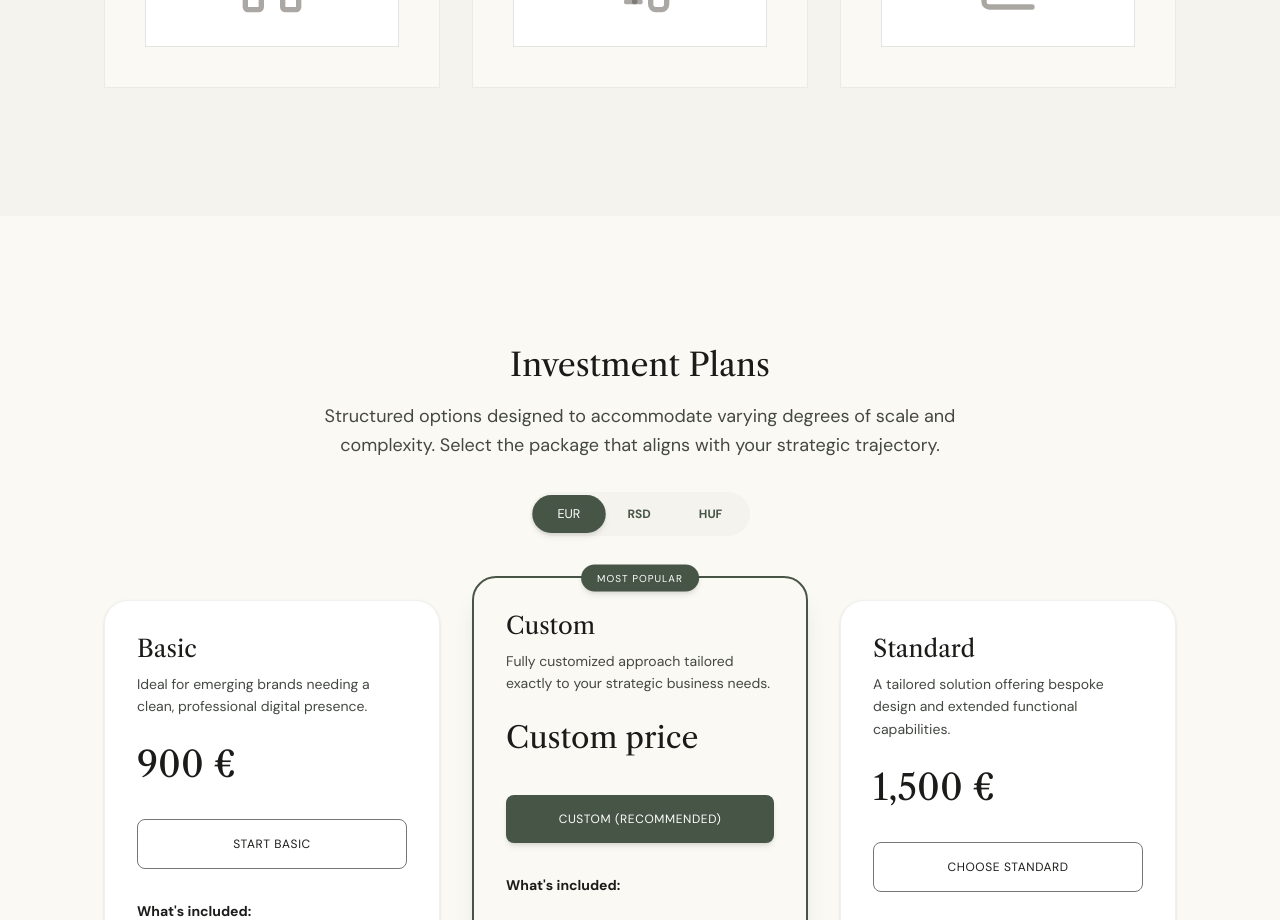
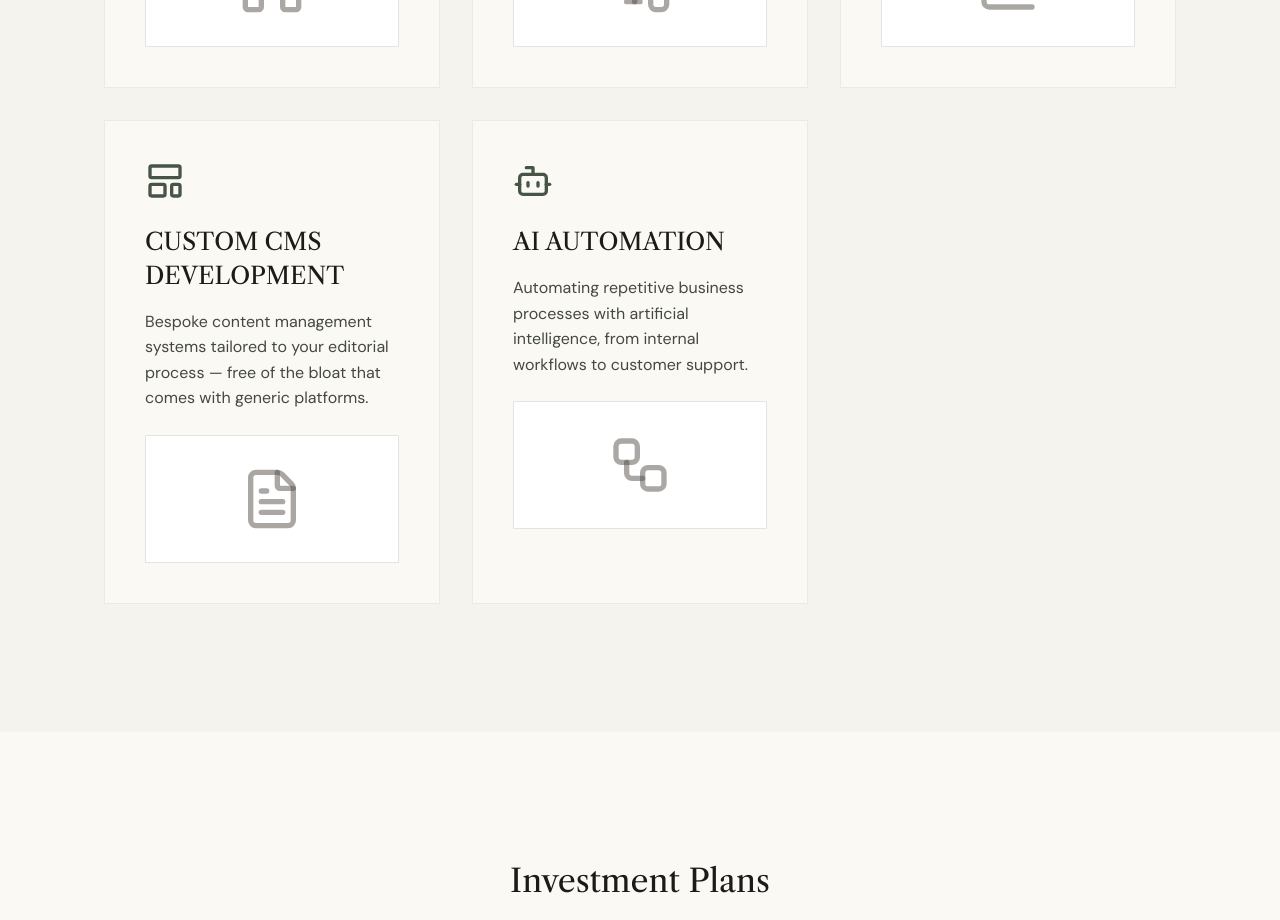
Before and after one commit to bajoPivljanin/marbay-solutions, a Next.js app: page /en in a window 1280 px wide. Shown: the part 1580-2500 px from the top of the page. Built offline with nearby package versions, Linux system fonts and the light colour scheme.

Commit message:
add Custom CMS and AI Automation to homepage, reorder services
- Homepage "Our Capabilities" now shows all 5 services
- AI Automation moved to position 02 on the Services page,
  right after Website Development

```diff
--- a/app/[lang]/page.tsx
+++ b/app/[lang]/page.tsx
@@ -9,7 +9,11 @@ import {
   LineChart,
   ArrowRight,
   Mail,
-  MapPin
+  MapPin,
+  LayoutTemplate,
+  FileText,
+  Bot,
+  Workflow
 } from "lucide-react";
 import PricingComparison from "../components/PricingComparison";
 import SiteHeader from "../components/SiteHeader";
@@ -88,6 +92,28 @@ export default async function Page({ params }: { params: Promise<{ lang: Locale
               </p>
               <div className="h-32 border border-outline/20 relative overflow-hidden flex items-center justify-center bg-surface-container-lowest">
                 <LineChart className="w-16 h-16 text-tertiary/50" />
+              </div>
+            </div>
+            {/* Capability 4 */}
+            <div className="bg-surface p-10 border border-outline-variant/30 group hover:bg-surface-bright transition-colors duration-500">
+              <LayoutTemplate className="w-10 h-10 text-primary mb-6" />
+              <h3 className="font-headline-sm text-headline-sm mb-4">{dict.capabilities.customCms}</h3>
+              <p className="font-body-md text-body-md text-on-surface-variant mb-6">
+                {dict.capabilities.customCmsDesc}
+              </p>
+              <div className="h-32 border border-outline/20 relative overflow-hidden flex items-center justify-center bg-surface-container-lowest">
+                <FileText className="w-16 h-16 text-tertiary/50" />
+              </div>
+            </div>
+            {/* Capability 5 */}
+            <div className="bg-surface p-10 border border-outline-variant/30 group hover:bg-surface-bright transition-colors duration-500">
+              <Bot className="w-10 h-10 text-primary mb-6" />
+              <h3 className="font-headline-sm text-headline-sm mb-4">{dict.capabilities.aiAuto}</h3>
+              <p className="font-body-md text-body-md text-on-surface-variant mb-6">
+                {dict.capabilities.aiAutoDesc}
+              </p>
+              <div className="h-32 border border-outline/20 relative overflow-hidden flex items-center justify-center bg-surface-container-lowest">
+                <Workflow className="w-16 h-16 text-tertiary/50" />
               </div>
             </div>
           </div>
--- a/app/[lang]/services/page.tsx
+++ b/app/[lang]/services/page.tsx
@@ -109,6 +109,44 @@ export default async function ServicesPage({ params }: { params: Promise<{ lang:
                 <span className="font-label-caps text-label-caps text-tertiary-fixed-dim">02</span>
               </div>
               <div className="md:col-span-6">
+                <h2 className="font-headline-md text-3xl md:text-4xl text-primary mb-6">{dict.services.aiAutoTitle}</h2>
+                <p className="font-body-md text-lg text-on-surface-variant leading-relaxed">
+                  {dict.services.aiAutoDesc}
+                </p>
+              </div>
+              <div className="md:col-span-4 md:col-start-9">
+                <h3 className="font-label-caps text-[10px] uppercase tracking-widest text-tertiary mb-6 border-b border-outline-variant/30 pb-2">
+                  {dict.services.deliverables}
+                </h3>
+                <ul className="space-y-6">
+                  <li className="flex items-start gap-4">
+                    <Workflow className="w-5 h-5 text-tertiary shrink-0 mt-0.5" strokeWidth={1.5} />
+                    <div>
+                      <span className="font-body-md font-medium text-on-surface block">{dict.services.aiWorkflow}</span>
+                    </div>
+                  </li>
+                  <li className="flex items-start gap-4">
+                    <Bot className="w-5 h-5 text-tertiary shrink-0 mt-0.5" strokeWidth={1.5} />
+                    <div>
+                      <span className="font-body-md font-medium text-on-surface block">{dict.services.aiChatbots}</span>
+                    </div>
+                  </li>
+                  <li className="flex items-start gap-4">
+                    <Webhook className="w-5 h-5 text-tertiary shrink-0 mt-0.5" strokeWidth={1.5} />
+                    <div>
+                      <span className="font-body-md font-medium text-on-surface block">{dict.services.aiIntegrations}</span>
+                    </div>
+                  </li>
+                </ul>
+              </div>
+            </article>
+
+            {/* Service 3 */}
+            <article className="grid grid-cols-1 md:grid-cols-12 gap-8 md:gap-gutter items-start pt-16 md:pt-0 border-t border-outline-variant/30 md:border-t-0">
+              <div className="md:col-span-1">
+                <span className="font-label-caps text-label-caps text-tertiary-fixed-dim">03</span>
+              </div>
+              <div className="md:col-span-6">
                 <h2 className="font-headline-md text-3xl md:text-4xl text-primary mb-6">{dict.services.adsTitle}</h2>
                 <p className="font-body-md text-lg text-on-surface-variant leading-relaxed">
                   {dict.services.adsDesc}
@@ -141,10 +179,10 @@ export default async function ServicesPage({ params }: { params: Promise<{ lang:
               </div>
             </article>
 
-            {/* Service 3 */}
+            {/* Service 4 */}
             <article className="grid grid-cols-1 md:grid-cols-12 gap-8 md:gap-gutter items-start pt-16 md:pt-0 border-t border-outline-variant/30 md:border-t-0">
               <div className="md:col-span-1">
-                <span className="font-label-caps text-label-caps text-tertiary-fixed-dim">03</span>
+                <span className="font-label-caps text-label-caps text-tertiary-fixed-dim">04</span>
               </div>
               <div className="md:col-span-6">
                 <h2 className="font-headline-md text-3xl md:text-4xl text-primary mb-6">{dict.services.webAppsTitle}</h2>
@@ -179,10 +217,10 @@ export default async function ServicesPage({ params }: { params: Promise<{ lang:
               </div>
             </article>
 
-            {/* Service 4 */}
+            {/* Service 5 */}
             <article className="grid grid-cols-1 md:grid-cols-12 gap-8 md:gap-gutter items-start pt-16 md:pt-0 border-t border-outline-variant/30 md:border-t-0">
               <div className="md:col-span-1">
-                <span className="font-label-caps text-label-caps text-tertiary-fixed-dim">04</span>
+                <span className="font-label-caps text-label-caps text-tertiary-fixed-dim">05</span>
               </div>
               <div className="md:col-span-6">
                 <h2 className="font-headline-md text-3xl md:text-4xl text-primary mb-6">{dict.services.cmsTitle}</h2>
@@ -211,44 +249,6 @@ export default async function ServicesPage({ params }: { params: Promise<{ lang:
                     <FileText className="w-5 h-5 text-tertiary shrink-0 mt-0.5" strokeWidth={1.5} />
                     <div>
                       <span className="font-body-md font-medium text-on-surface block">{dict.services.cmsWorkflow}</span>
-                    </div>
-                  </li>
-                </ul>
-              </div>
-            </article>
-
-            {/* Service 5 */}
-            <article className="grid grid-cols-1 md:grid-cols-12 gap-8 md:gap-gutter items-start pt-16 md:pt-0 border-t border-outline-variant/30 md:border-t-0">
-              <div className="md:col-span-1">
-                <span className="font-label-caps text-label-caps text-tertiary-fixed-dim">05</span>
-              </div>
-              <div className="md:col-span-6">
-                <h2 className="font-headline-md text-3xl md:text-4xl text-primary mb-6">{dict.services.aiAutoTitle}</h2>
-                <p className="font-body-md text-lg text-on-surface-variant leading-relaxed">
-                  {dict.services.aiAutoDesc}
-                </p>
-              </div>
-              <div className="md:col-span-4 md:col-start-9">
-                <h3 className="font-label-caps text-[10px] uppercase tracking-widest text-tertiary mb-6 border-b border-outline-variant/30 pb-2">
-                  {dict.services.deliverables}
-                </h3>
-                <ul className="space-y-6">
-                  <li className="flex items-start gap-4">
-                    <Workflow className="w-5 h-5 text-tertiary shrink-0 mt-0.5" strokeWidth={1.5} />
-                    <div>
-                      <span className="font-body-md font-medium text-on-surface block">{dict.services.aiWorkflow}</span>
-                    </div>
-                  </li>
-                  <li className="flex items-start gap-4">
-                    <Bot className="w-5 h-5 text-tertiary shrink-0 mt-0.5" strokeWidth={1.5} />
-                    <div>
-                      <span className="font-body-md font-medium text-on-surface block">{dict.services.aiChatbots}</span>
-                    </div>
-                  </li>
-                  <li className="flex items-start gap-4">
-                    <Webhook className="w-5 h-5 text-tertiary shrink-0 mt-0.5" strokeWidth={1.5} />
-                    <div>
-                      <span className="font-body-md font-medium text-on-surface block">{dict.services.aiIntegrations}</span>
                     </div>
                   </li>
                 </ul>
--- a/dictionaries/en.json
+++ b/dictionaries/en.json
@@ -36,7 +36,11 @@
     "webDev": "WEBSITE DEVELOPMENT",
     "webDevDesc": "High-performance digital storefronts. We prioritize speed, accessibility, and an aesthetic that communicates brand value instantly.",
     "ads": "META ADVERTISING",
-    "adsDesc": "Strategic, data-driven campaigns designed to engage specific audiences. We blend compelling creative with rigorous analytical oversight."
+    "adsDesc": "Strategic, data-driven campaigns designed to engage specific audiences. We blend compelling creative with rigorous analytical oversight.",
+    "customCms": "CUSTOM CMS DEVELOPMENT",
+    "customCmsDesc": "Bespoke content management systems tailored to your editorial process — free of the bloat that comes with generic platforms.",
+    "aiAuto": "AI AUTOMATION",
+    "aiAutoDesc": "Automating repetitive business processes with artificial intelligence, from internal workflows to customer support."
   },
   "pricing": {
     "title": "Investment Plans",
--- a/dictionaries/sr.json
+++ b/dictionaries/sr.json
@@ -36,7 +36,11 @@
     "webDev": "IZRADA WEB SAJTOVA",
     "webDevDesc": "Digitalni izlozi visokih performansi. Prioritet su brzina, dostupnost i estetika koja trenutno prenosi vrednost brenda na posetioce.",
     "ads": "META OGLAŠAVANJE",
-    "adsDesc": "Strateške kampanje zasnovane na analitici. Donose idealan balans izuzetne kreative uz strogi analitički nadzor za najbolje rezultate."
+    "adsDesc": "Strateške kampanje zasnovane na analitici. Donose idealan balans izuzetne kreative uz strogi analitički nadzor za najbolje rezultate.",
+    "customCms": "IZRADA CUSTOM CMS-A",
+    "customCmsDesc": "Namenski sistemi za upravljanje sadržajem, skrojeni prema vašem uređivačkom procesu — bez nepotrebnog balasta generičkih platformi.",
+    "aiAuto": "AI AUTOMATIZACIJA",
+    "aiAutoDesc": "Automatizacija ponavljajućih poslovnih procesa uz pomoć veštačke inteligencije, od radnih tokova do korisničke podrške."
   },
   "pricing": {
     "title": "Planovi Usluga",
```
